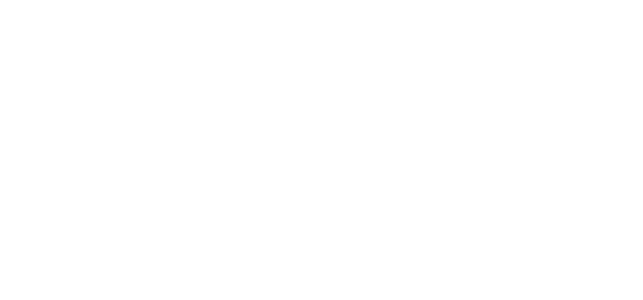
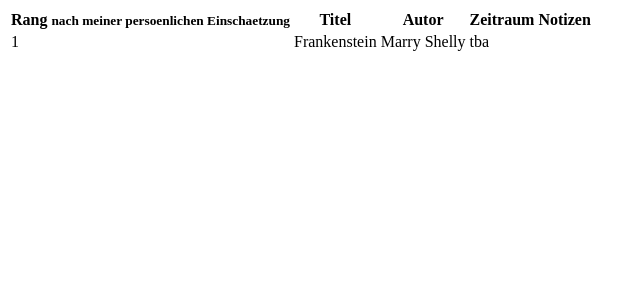
Before and after one commit to HIshoweRthoughtS/BooksFrontend, an Angular app: page / in a window 1280 px wide. Shown: the top 300 px of the page, without its empty margins (0-643 px from the left). Built offline with nearby package versions, Linux system fonts and the light colour scheme.

Commit message:
first working booklist

```diff
--- a/src/app/app.component.html
+++ b/src/app/app.component.html
@@ -1,7 +1,7 @@
 
 <main class="main">
   <div class="content">
-
+    <app-book-list></app-book-list>
     <!-- header oder nav -->
   </div>
 </main>
--- a/src/app/app.component.ts
+++ b/src/app/app.component.ts
@@ -1,10 +1,11 @@
 import { Component } from '@angular/core';
 import { RouterOutlet } from '@angular/router';
+import { BookListComponent } from './book-list/book-list.component';
 
 @Component({
   selector: 'app-root',
   standalone: true,
-  imports: [RouterOutlet],
+  imports: [RouterOutlet, BookListComponent],
   templateUrl: './app.component.html',
   styleUrl: './app.component.scss'
 })
--- a/src/app/book-list/book-list.component.html
+++ b/src/app/book-list/book-list.component.html
@@ -9,51 +9,38 @@
                 Titel
             </th>
             <th>
-                Author
+                Autor
             </th>
             <th>
-                started
+                Zeitraum
             </th>
             <th>
-                finished
-            </th>
-            <th>
-                notes
-            </th>
-            <th>
-                extra info
-            </th>
-            <th>
-                short essay
+                Notizen
             </th>
         </tr>
     </thead>
     <tbody>
-        @for (p of [1,9]; track $index) {
+        @for (b of books$ | async; track b.isbn) {
             <tr>
-
+                <td>
+                    {{b.rank}}
+                </td>
+                <td>
+                    {{b.title}}
+                </td>
+                <td>
+                    {{b.author}}
+                </td>
+                <td>
+                    tba
+                </td>
+                <td>
+                    {{b.thoughts}}
+                </td>
             </tr>
-            <tr>
-
-            </tr>
-            <tr>
-
-            </tr>
-            <tr>
-
-            </tr>
-            <tr>
-
-            </tr>
-            <tr>
-
-            </tr>
-            <tr>
-
-            </tr>
-            <tr>
-
-            </tr>
+        }
+        @empty {
+            bibi
         }
     </tbody>
 </table>
--- a/src/app/book-list/book-list.component.ts
+++ b/src/app/book-list/book-list.component.ts
@@ -1,13 +1,19 @@
 import { Component, OnInit } from '@angular/core';
+import { MemoryDbService } from '../shared/services/memory-db.service';
+import { Observable } from 'rxjs';
+import { Book } from '../shared/interfaces';
+import { CommonModule } from '@angular/common';
 
 @Component({
   selector: 'app-book-list',
   standalone: true,
-  imports: [],
+  imports: [CommonModule],
   templateUrl: './book-list.component.html',
   styleUrl: './book-list.component.scss'
 })
 export class BookListComponent implements OnInit {
+
+  books$:Observable<Book[]>;
 
   //I need a booklist service or ngrx/store
   //Links to Short Essay, maybe with a comment section
@@ -17,7 +23,9 @@
   //created and fieds for future date updates will be summoned
 
   //later a backend with the needed info
-  constructor() {}
+  constructor(private dbService:MemoryDbService) {
+    this.books$ = dbService.Books;
+  }
 
   ngOnInit(): void {
 
@@ -34,5 +42,6 @@
 
 
   //todo: i want 'versino control' form my thoughts/essays on the books
+  //ranking after reads should be unneccessary with versino control
 
 }
```
